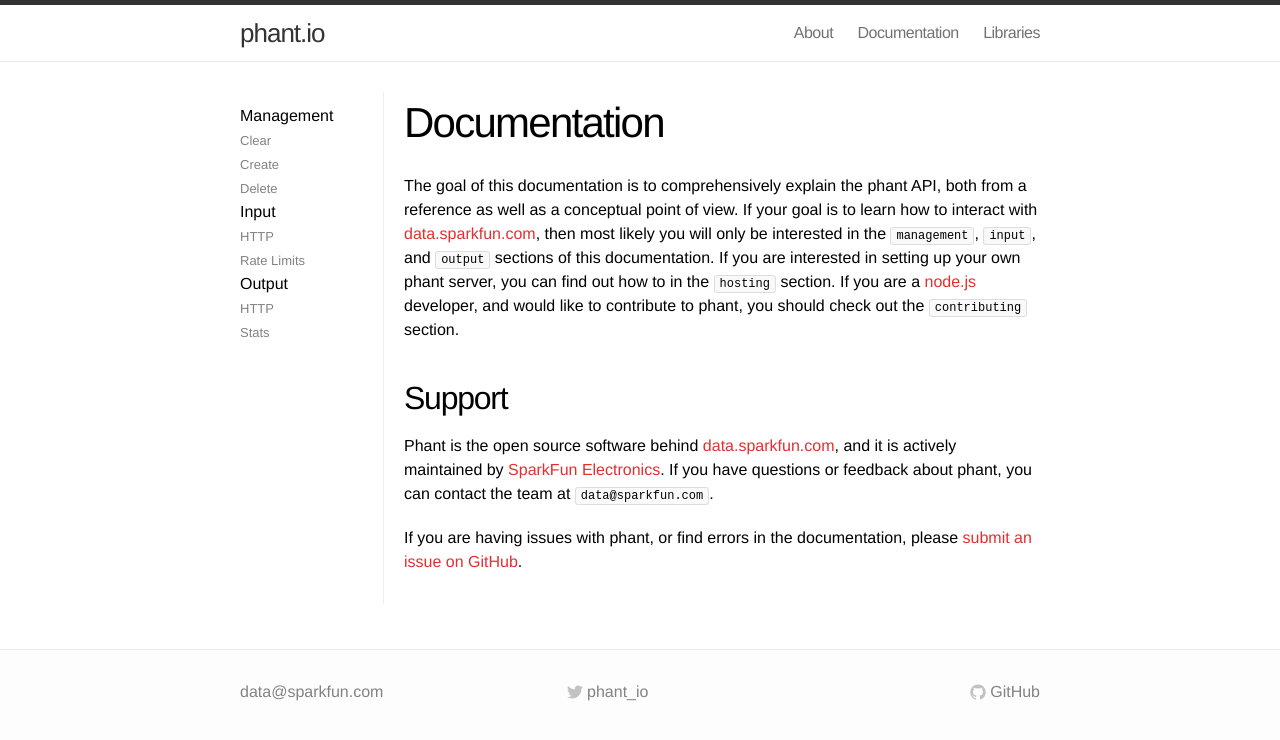
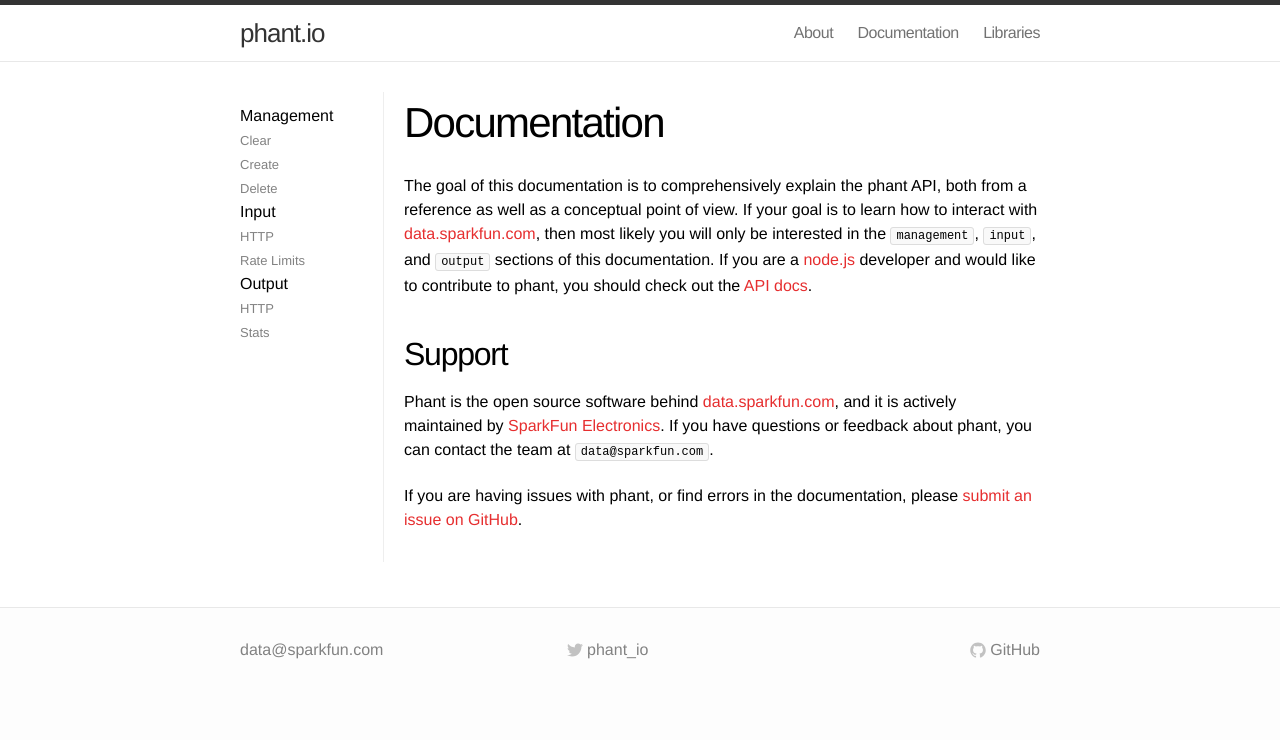
Before and after one commit to sparkfun/phant-docs, a Jekyll site: the page built from docs/index.md, in a window 1280 px wide. Shown: the top 740 px of the page. Built offline with Jekyll 4.4.1, drawn with Linux system fonts in a browser that asks for light colours.

```diff
--- a/css/main.css
+++ b/css/main.css
@@ -340,12 +340,12 @@ div.url .DELETE {
   font-size: 12px;
 }
 
-.post code { padding: 1px 5px; white-space: nowrap; word-wrap: break-word;}
+.post code { padding: 1px 5px; white-space: nowrap; word-wrap: break-word; line-height: 24px;}
 
 .post ul,
 .post ol { margin-left: 1.35em; }
 
-.post pre code { border: none; white-space: pre; word-wrap: break-word; }
+.post pre code { border: none; white-space: pre; word-wrap: break-word;  line-height: 18px; }
 
 /* terminal */
 .post pre.terminal {
@@ -358,6 +358,14 @@ div.url .DELETE {
 }
 
 .post pre.terminal code { background-color: #333; }
+
+/* api */
+/* ----------------------------------------------------------*/
+
+.api h4 {
+  font-weight: bold;
+}
+
 
 /* Syntax highlighting styles */
 /* ----------------------------------------------------------*/
--- a/docs/index.md
+++ b/docs/index.md
@@ -8,9 +8,8 @@ The goal of this documentation is to comprehensively explain the phant API,
 both from a reference as well as a conceptual point of view.  If your goal
 is to learn how to interact with [data.sparkfun.com](http://data.sparkfun.com),
 then most likely you will only be interested in the `management`, `input`, and `output`
-sections of this documentation.  If you are interested in setting up your own phant
-server, you can find out how to in the `hosting` section.  If you are a [node.js](http://nodejs.org)
-developer, and would like to contribute to phant, you should check out the `contributing` section.
+sections of this documentation. If you are a [node.js](http://nodejs.org)
+developer and would like to contribute to phant, you should check out the [API docs](/api).
 
 ## Support
 Phant is the open source software behind [data.sparkfun.com](https://data.sparkfun.com),
```
Also changed, not shown: about.md (+12 -0 lines), docs/input/limit.md (+14 -14 lines).
